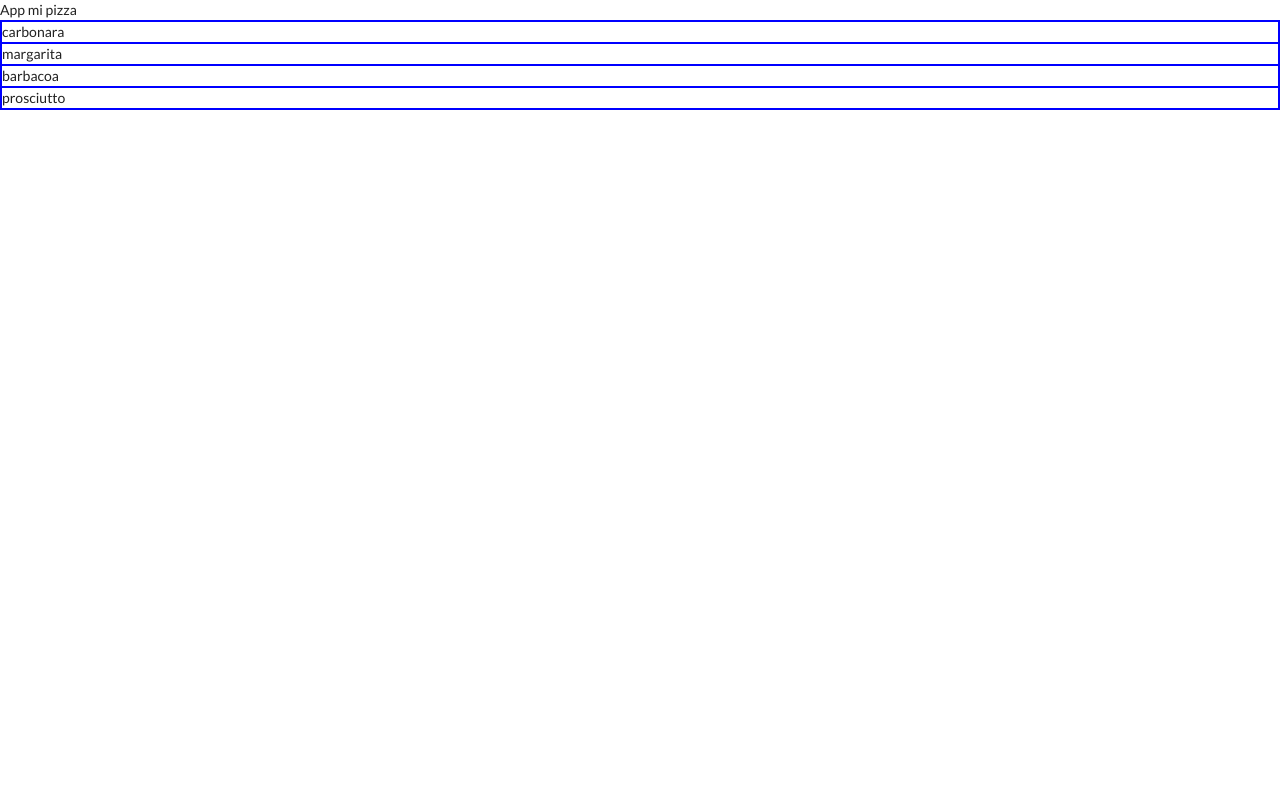
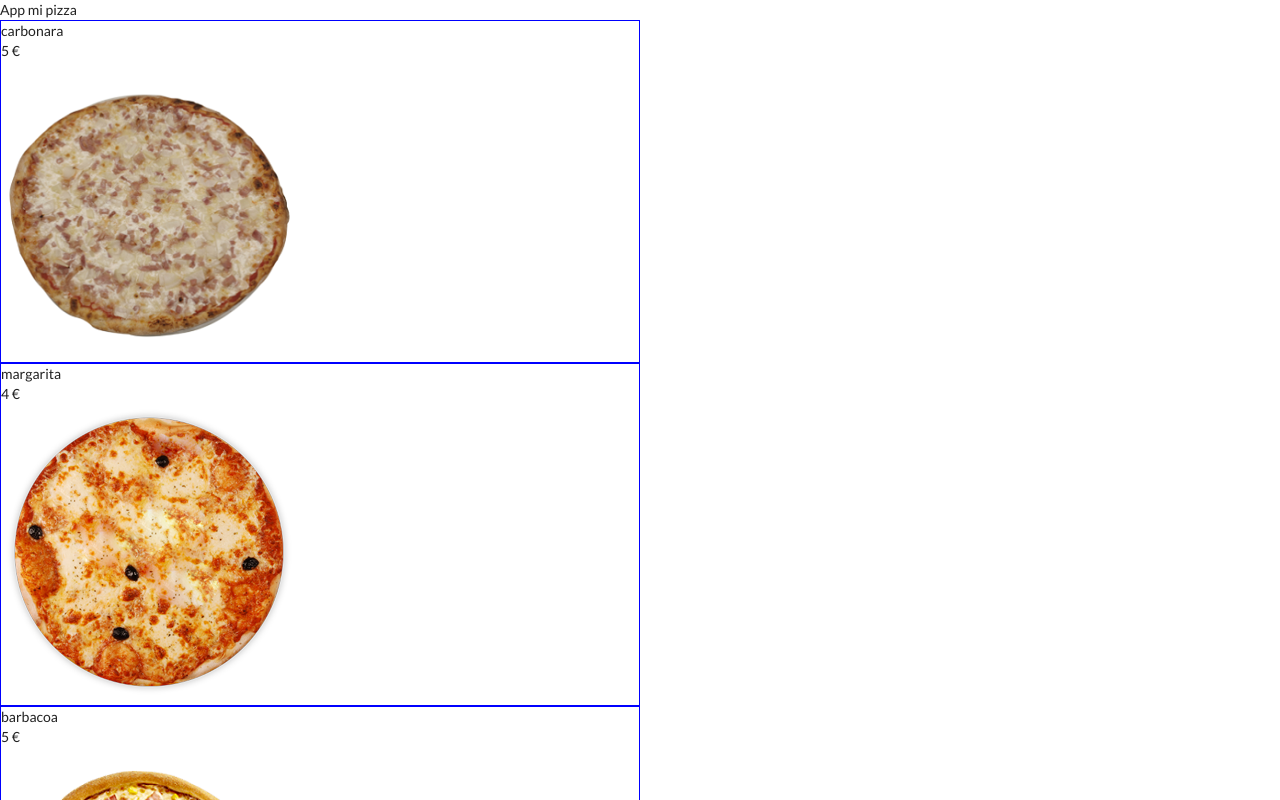
Before and after one commit to afoone/react-pizzeria-padawan, a React (Create React App) app: page / in a window 1280 px wide. Shown: the top 800 px of the page. Built offline with nearby package versions, Linux system fonts and the light colour scheme; data requests are answered from the project's data file.

Commit message:
pizza 14/5 inicio clase

```diff
--- a/src/components/Pizza.css
+++ b/src/components/Pizza.css
@@ -1,3 +1,6 @@
-.pizza {
+
+.pizzaitem {
+    width:50%;
+    height: 50%;
     border: 1px solid blue;
 }
--- a/src/components/Pizza.js
+++ b/src/components/Pizza.js
@@ -9,10 +9,19 @@ const Pizza = (props) => {
     console.log(props.valor)
 
     return (
-        <div className = "pizza">
-            {props.valor.name}
+
+
+        <div className = "pizzaitem">
+         <div>   {props.valor.name} </div>
+
+          <div> {props.valor.precio} € </div>
+
+           <div> <img src={props.valor.img}></img> </div>
+
         </div>
+
     )
 }
 
+
 export default Pizza
```
